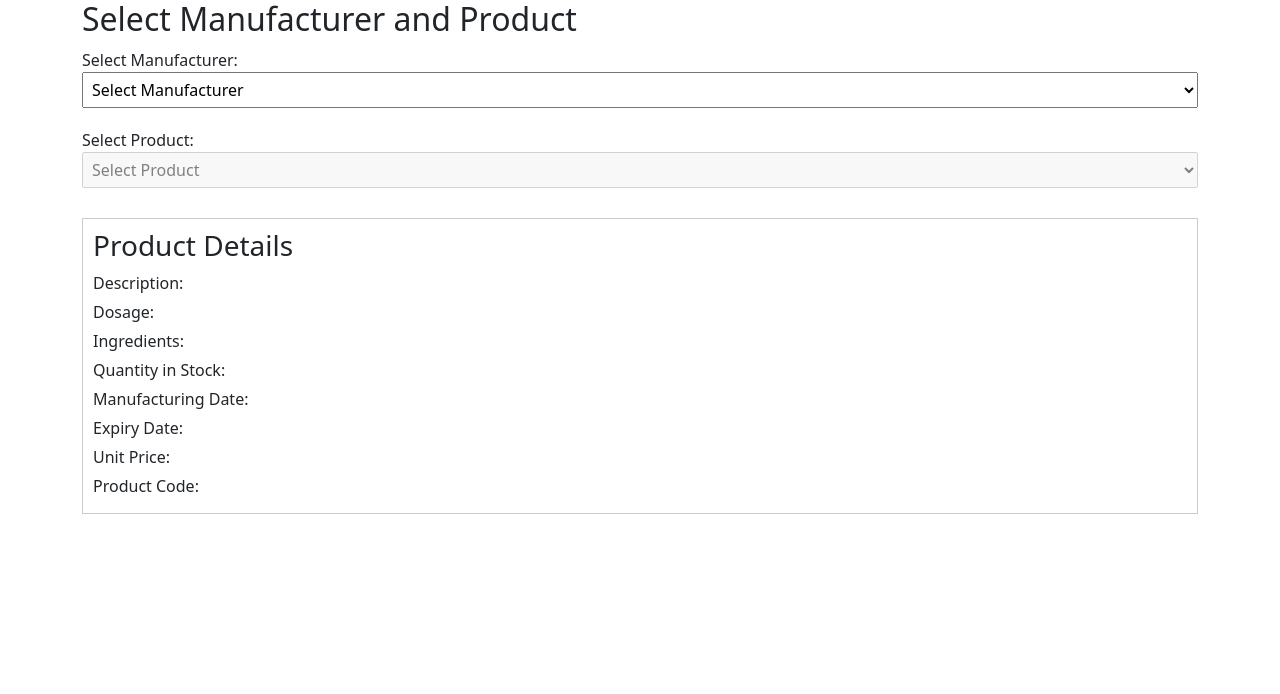
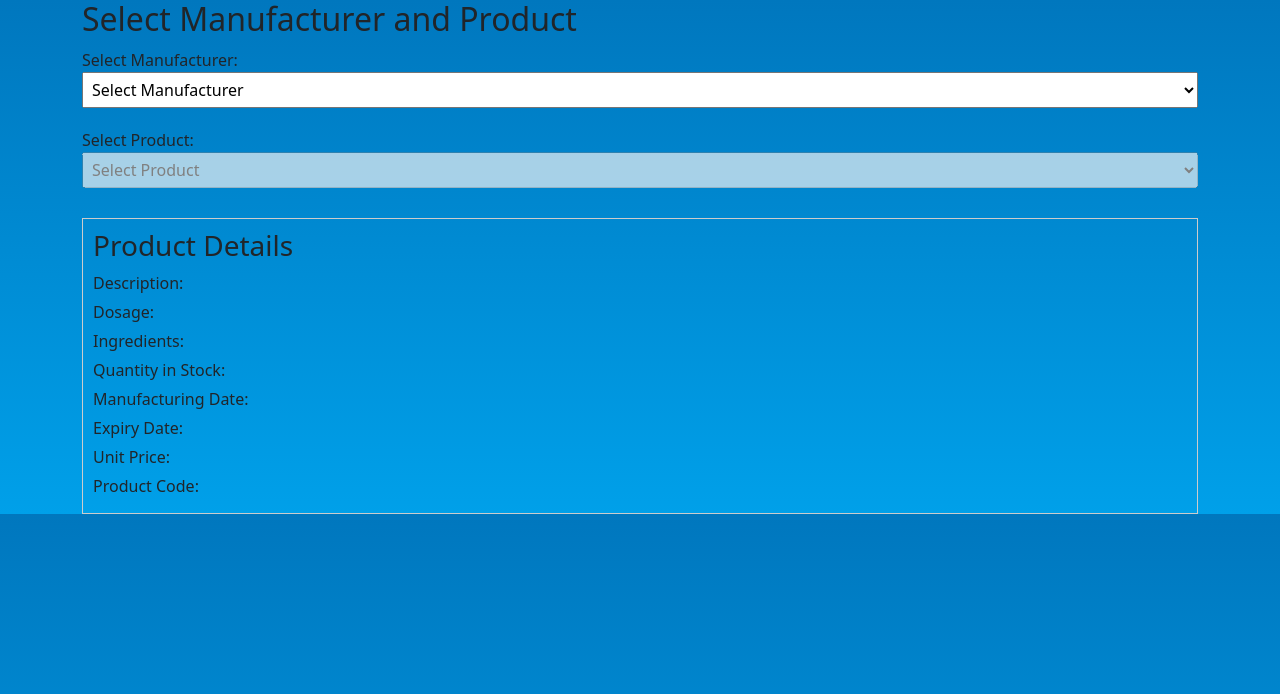
Before and after one commit to AfzalAliSolangi/Drug-Supply-Chain-using-Blockchain, a Django app: page /drgby in a window 1280 px wide. Shown: the top 694 px of the page. Run offline with Django 4.2, Linux system fonts and the light colour scheme; parts of the project's set-up code (start-up, migrations or seed data) failed here and were passed over.

Commit message:
Bootstrap and background color added

```diff
--- a/templates/Distributor.html
+++ b/templates/Distributor.html
@@ -178,3 +178,4 @@
       width: 45%;
     }
   </style>
+  <link href="https://cdn.jsdelivr.net/npm/bootstrap@5.3.2/dist/css/bootstrap.min.css" rel="stylesheet">
--- a/templates/Distributor_resp.html
+++ b/templates/Distributor_resp.html
@@ -32,6 +32,12 @@
         .product-info p {
             margin: 5px 0;
         }
+        body {
+            background: #0077be; /* fallback color */
+            background: linear-gradient(to bottom, #0077be, #00a0e9);
+        }
+
+
     </style>
     <link href="https://cdn.jsdelivr.net/npm/bootstrap@5.3.2/dist/css/bootstrap.min.css" rel="stylesheet">
 
```
